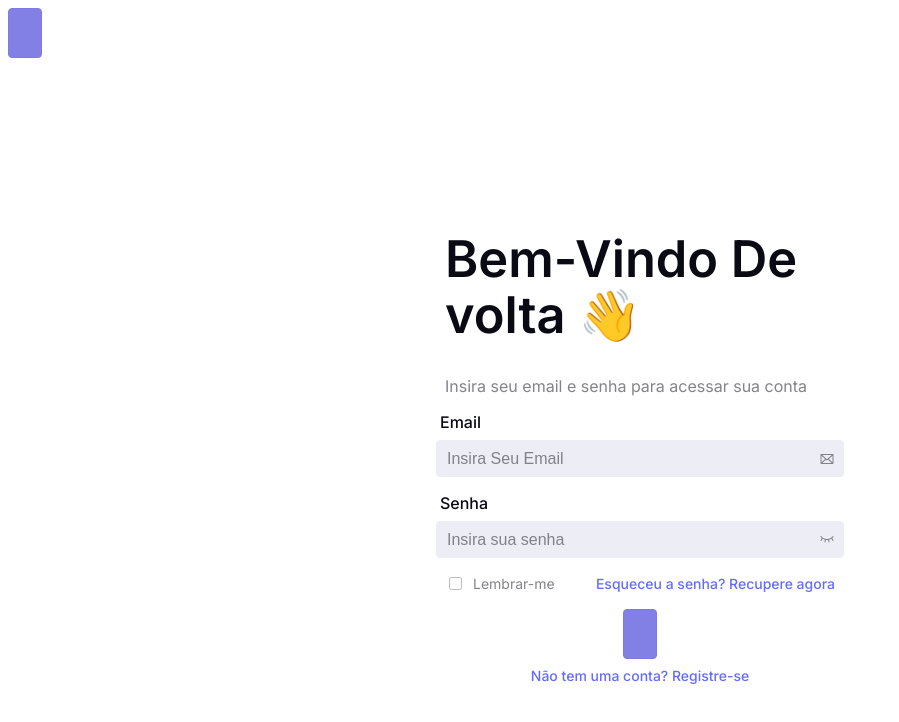
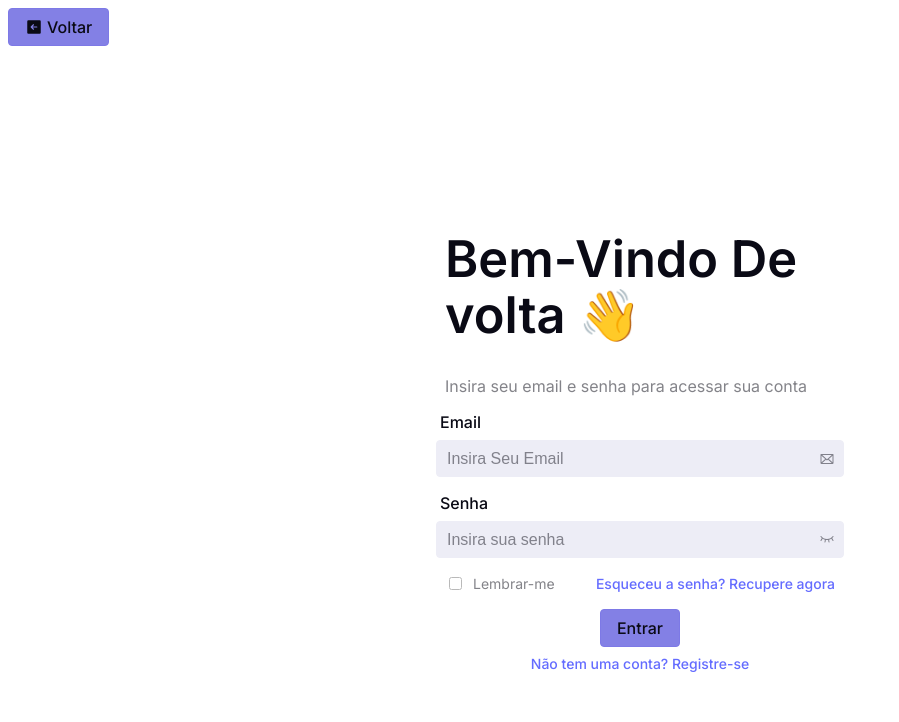
Before and after one commit to SchedulAI/SchedulAI, a React (Vite) app in the folder Frontend/: page /login in a window 1280 px wide. Shown: the top 722 px of the page, without its empty margins (0-899 px from the left). Built offline with nearby package versions, Linux system fonts and the light colour scheme.

Commit message:
frontend/refactor: button

```diff
--- a/Frontend/src/components/Button/index.tsx
+++ b/Frontend/src/components/Button/index.tsx
@@ -1,3 +1,4 @@
+import { ReactNode } from "react";
 import styled from "styled-components";
 
 const StyledButton = styled.button<{ width: "full" | "fit" }>`
@@ -28,18 +29,18 @@ interface ButtonProps {
 	onClick: () => void;
 	disabled?: boolean;
 	width?: "full" | "fit";
-	label: string;
+	children: ReactNode; // Removido o 'label' e mantido 'children'
 }
 
 export const Button = ({
 	onClick,
 	disabled,
-	label,
 	width = "fit",
+	children,
 }: ButtonProps) => {
 	return (
 		<StyledButton onClick={onClick} disabled={disabled} width={width}>
-			<p>{label}</p>
+			{children}
 		</StyledButton>
 	);
 };
--- a/Frontend/src/pages/Login/index.tsx
+++ b/Frontend/src/pages/Login/index.tsx
@@ -64,7 +64,7 @@ export const Login = () => {
   return (
     <div className="login-main-div">
       <div className="btn-back-div">
-        <Button onClick={() => navigate("/home")}>
+        <Button onClick={() => navigate("/")}>
           <Icon icon="back" size={18} weight="fill" color="#0A0A15" />
           <span>Voltar</span>
         </Button>
```
